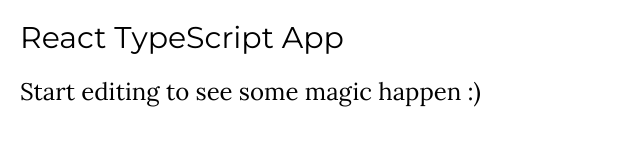
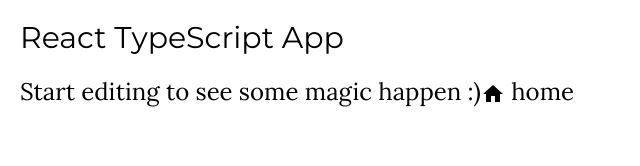
Before and after one commit to HussainJuned/Healthy-Dine-Restaurant, a React (Vite) app: page / in a window 1280 px wide. Shown: the top 166 px of the page, without its empty margins (0-640 px from the left). Built offline with nearby package versions, Linux system fonts and the light colour scheme.

Commit message:
Folder structure added

```diff
--- a/package.json
+++ b/package.json
@@ -10,6 +10,10 @@
     "preview": "vite preview"
   },
   "dependencies": {
+    "@emotion/react": "^11.13.3",
+    "@emotion/styled": "^11.13.0",
+    "@mui/icons-material": "^6.0.1",
+    "@mui/material": "^6.0.1",
     "react": "^18.3.1",
     "react-dom": "^18.3.1"
   },
--- a/src/App.tsx
+++ b/src/App.tsx
@@ -1,9 +1,12 @@
+import HomeIcon from '@mui/icons-material/Home';
 function App() {
   return (
     <>
       <div>
         <h1 className="text-3xl m-5">React TypeScript App</h1>
-        <p className="text-2xl m-5">Start editing to see some magic happen :)</p>
+        <p className="text-2xl m-5">Start editing to see some magic happen :)
+          <HomeIcon/> home
+        </p>
       </div>
     </>
   );
```
Also changed, not shown: 1 other file (tests, documents, lock files or other folders).
